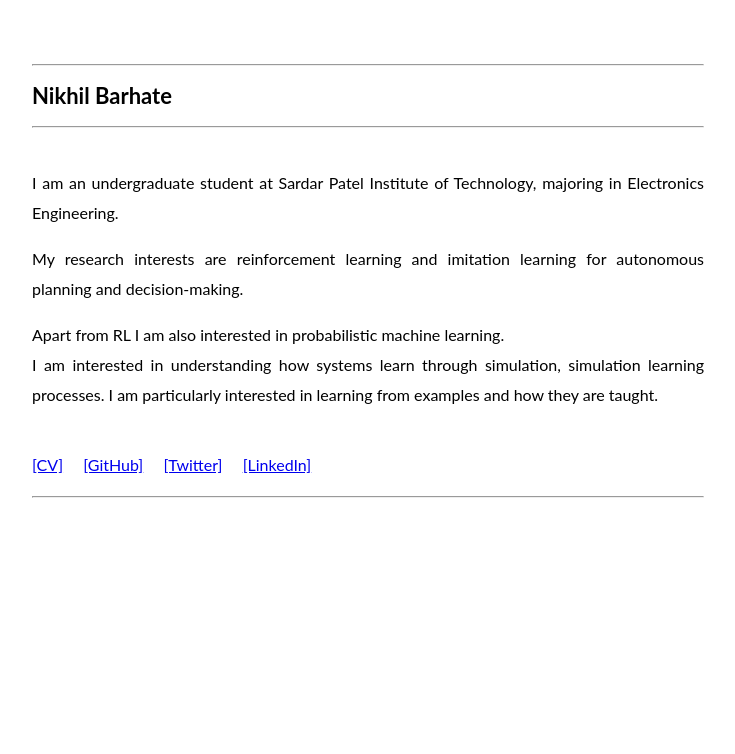
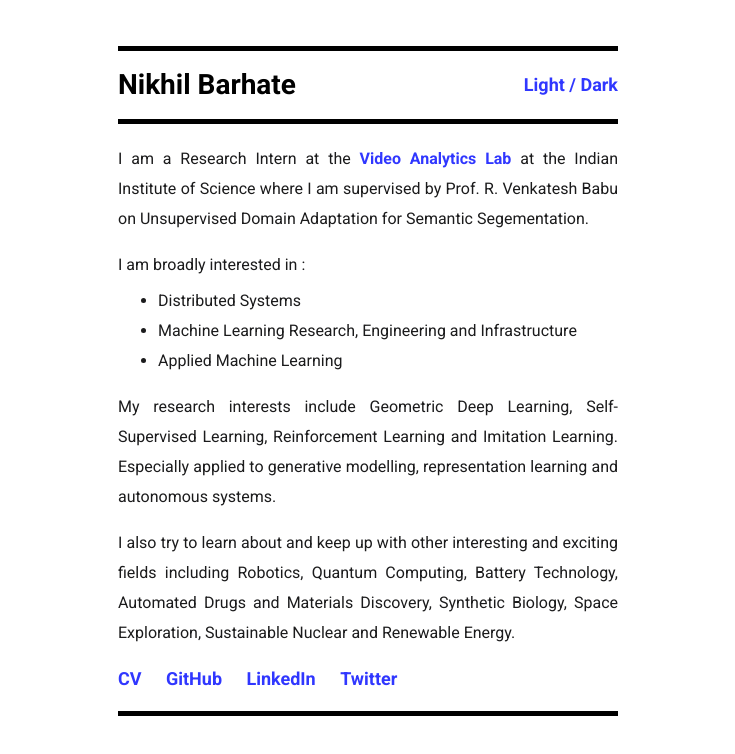
Before and after one commit to nikhilbarhate99/nikhilbarhate99.github.io, a plain HTML site: page index.html in a window 1280 px wide. Shown: the whole page, without its empty margins (272-1007 px from the left). Drawn offline with Linux system fonts and the light colour scheme.

Commit message:
website update

```diff
--- a/index.html
+++ b/index.html
@@ -1,87 +1,98 @@
 <!DOCTYPE html>
 <html>
 	<head>
+
+		<meta charset="utf-8">
+
+		<link rel="preconnect" href="https://fonts.gstatic.com">
+
+		<link href="https://fonts.googleapis.com/css2?family=Roboto:wght@400;700&display=swap" rel="stylesheet">
+
 		<title> Nikhil Barhate </title>
-		<link rel="icon" type="image/ico" href="fry.jpg" />
-		<style>
-			body {
 
-				margin: 4em auto;
-			    max-width: 42em;
+		<link id="icon" rel="icon" type="image/ico" href="fry.jpg" />
 
-			    /* font: Helvetica;
-				font-family: monospace; */
-				font-family: 'Lato', Verdana, Helvetica, sans-serif;
+		<link id="stylesheet" rel="stylesheet" type="text/css" href="style_light.css"/>
 
-				color: #000000;
+		<script>
 
-				font-size:16px;
-				line-height: 30px;
-
-				text-align: center;
-				background-color: #FFFFFF;
+			function setStyleSheet(style_url){
+				document.getElementById('stylesheet').setAttribute('href', style_url);
+				sessionStorage.setItem('style_url', style_url);
 			}
 
-			h1 {
-				font-size: 22px;
-				padding: 0;
-				margin-bottom: 10px;
-				text-align: left;
+			if (sessionStorage.getItem('style_url') !== null) {
+				setStyleSheet(sessionStorage.getItem('style_url'));
 			}
 
-			p {
-				text-align: justify;
+			else{
+				setStyleSheet('style_light.css');
 			}
 
-		</style>
+		</script>
+
 	</head>
 
 	<body>
+		<!-- <hr style="margin-top: 20px;margin-bottom: 20px;"> -->
 
-		<hr style="margin-top: 15px;margin-bottom: 15px;">
+		<div style="margin-top: 10px;margin-bottom: 10px;"></div>
 
- 		<h1> Nikhil Barhate </h1>
+ 		<h1>
+			<a href="index.html" style="color:inherit;font-size: inherit;font-weight: inherit;padding: inherit;text-align: inherit;">Nikhil Barhate</a>
 
-		<hr style="margin-top: 15px;margin-bottom: 40px;">
+			<a onclick="setStyleSheet('style_dark.css');" href="" style="float: right;">/&nbsp;Dark</a>
+			<a onclick="setStyleSheet('style_light.css');" href="" style="float: right;">Light&nbsp;</a>
+		</h1>
 
+		<!-- <img src="fry.jpg" alt="picture" width="128" height="128"> -->
+
+		<div style="margin-top: 10px;margin-bottom: 20px;"></div>
+
+		<!-- <hr style="margin-top: 20px;margin-bottom: 20px;"> -->
 
  		<p>
- 			I am an undergraduate student at Sardar Patel Institute of Technology, majoring in Electronics Engineering.
+			I am a Research Intern at the <a href="https://val.cds.iisc.ac.in/" target="_blank" rel="noopener noreferrer" style="font-size: inherit;">Video Analytics Lab</a> at the Indian Institute of Science where I am supervised by Prof. R. Venkatesh Babu on Unsupervised Domain Adaptation for Semantic Segementation.
+		</p>
+
+		<p style="margin-bottom: -10px;">
+			I am broadly interested in :
+ 		</p>
+
+		<ul style="text-align: left;">
+			<li>Distributed Systems</li>
+			<li>Machine Learning Research, Engineering and Infrastructure</li>
+			<li>Applied Machine Learning</li>
+		</ul>
+
+ 		<p>
+			My research interests include Geometric Deep Learning, Self-Supervised Learning, Reinforcement Learning and Imitation Learning. Especially applied to generative modelling, representation learning and autonomous systems.
  		</p>
 
 		<p>
- 			My research interests are reinforcement learning and imitation learning for autonomous planning and decision-making.
+			I also try to learn about and keep up with other interesting and exciting fields including Robotics, Quantum Computing, Battery Technology, Automated Drugs and Materials Discovery, Synthetic Biology, Space Exploration, Sustainable Nuclear and Renewable Energy.
  		</p>
 
-		<p>
-			Apart from RL I am also interested in probabilistic machine learning. <br>
-			I am interested in understanding how systems learn through simulation, simulation learning processes. I am particularly interested in learning from examples and how they are taught.
- 		</p>
+		<p style="text-align: left;margin-top: 10px;">
 
-		<!-- <hr style="margin-top: 15px;margin-bottom: 15px;"> -->
+			<a href="CV.pdf" target="_blank" rel="noopener noreferrer"> CV </a>
+			&emsp;
+			<a href="https://github.com/nikhilbarhate99/" target="_blank" rel="noopener noreferrer"> GitHub </a>
+			&emsp;
+			<a href="https://www.linkedin.com/in/nikhilbarhate99/" target="_blank" rel="noopener noreferrer"> LinkedIn </a>
+			&emsp;
+			<a href="https://twitter.com/nikhilbarhate99" target="_blank" rel="noopener noreferrer"> Twitter </a>
+			<!-- &emsp;
+			<a href="blog_contents.html">Blog</a>
+			&emsp;
+			<a href="https://scholar.google.com/">Publications</a> -->
 
-		<!-- <p style="font-size: 14px;">
-			[Email] : nikhil [dot] barhate [at] spit [dot] ac [dot] in
-		</p>  -->
-
-		<!-- <hr style="margin-top: 15px;margin-bottom: 15px;"> -->
-
-
-		<p style="text-align: left;margin-top: 40px;">
-				<a href="nikhilbarhate99.github.io/docs/NikhilBarhateResume.pdf">[CV]</a>
-				&emsp;
-				<a href="https://github.com/nikhilbarhate99/">[GitHub]</a>
-				&emsp;
-				<a href="https://twitter.com/nikhilbarhate99">[Twitter]</a>
-				&emsp;
-				<a href="https://www.linkedin.com/in/nikhilbarhate99/">[LinkedIn]</a>
-				<!-- &emsp;
-				<a href="https://github.com/nikhilbarhate99/">[Blog]</a>
-				&emsp;
-				<a href="https://github.com/nikhilbarhate99/">[Publications]</a> -->
 		</p>
 
-		<hr style="margin-top: 15px;margin-bottom: 15px;">
+		<!-- <hr style="margin-top: 10px;margin-bottom: 10px;"> -->
+
+		<div style="margin-top: 10px;margin-bottom: 10px;"></div>
 
 	</body>
+
 </html>
--- /dev/null
+++ b/style_dark.css
@@ -0,0 +1,64 @@
+
+body {
+
+    max-width: 500px;
+
+    margin: 1em auto;
+
+    padding: 20px;
+
+    font-family: 'Roboto', sans-serif;
+
+    font-size:16px;
+    line-height: 30px;
+
+    text-align: left;
+
+
+    /* color: #FFFFFF;
+    background-color: #000000; */
+
+    /* color: #c7cdd4;
+    background-color: #2a3840; */
+
+    color: #d0d5db;
+    background-color: #2a3840;
+
+}
+
+a {
+    color: #ff4242;
+    font-size: 18px;
+    font-weight: bold;
+    text-decoration: none;
+}
+
+a:hover {
+    color: #FFFFFF;
+    /* background-color: #2a3840; */
+
+    /* font-size: 20px; */
+}
+
+div {
+    background-color:#FFFFFF;
+    height:5px;
+}
+
+hr {
+    background-color:#FFFFFF;
+    height:3px;
+}
+
+h1 {
+    color: #FFFFFF;
+    font-size: 28px;
+    font-weight: bold;
+    padding: 0;
+    text-align: left;
+}
+
+p {
+    text-align: justify;
+    font-size: 16px;
+}
--- /dev/null
+++ b/style_light.css
@@ -0,0 +1,64 @@
+
+body {
+
+    max-width: 500px;
+
+    margin: 1em auto;
+
+    padding: 20px;
+
+    font-family: 'Roboto', sans-serif;
+
+    font-size:16px;
+    line-height: 30px;
+
+    text-align: left;
+
+
+    /* color: #000000;
+    background-color: #FFFFFF; */
+
+    /* color: #33353b;
+    background-color: #FFFFFF; */
+
+    color: #1b1b1c;
+    background-color: #FFFFFF;
+
+}
+
+a {
+    color: #3037ff;
+    font-size: 18px;
+    font-weight: bold;
+    text-decoration: none;
+}
+
+a:hover {
+    color: #000000;
+    /* background-color: #FFFFFF; */
+
+    /* font-size: 20px; */
+}
+
+div {
+    background-color:#000000;
+    height:5px;
+}
+
+hr {
+    background-color:#000000;
+    height:3px;
+}
+
+h1 {
+    color: #000000;
+    font-size: 28px;
+    font-weight: bold;
+    padding: 0;
+    text-align: left;
+}
+
+p {
+    text-align: justify;
+    font-size: 16px;
+}
```
Also changed, not shown: 2 other files.
